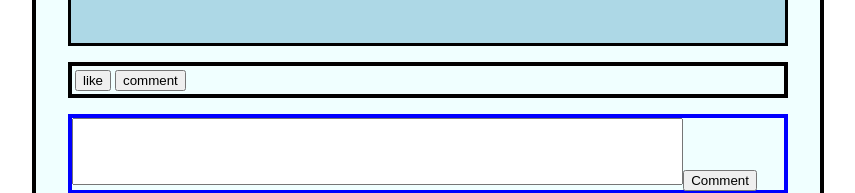
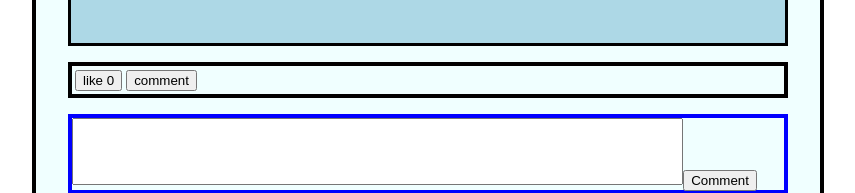
Before and after one commit to jennyton88/reactapp2, a React (Create React App) app in the folder client/: page / in a window 1280 px wide. Shown: the part 867-1060 px from the top of the page, without its empty margins (212-1067 px from the left). Built offline with nearby package versions, Linux system fonts and the light colour scheme.

Commit message:
like button is set to 1 when clicked

```diff
--- a/client/src/App.js
+++ b/client/src/App.js
@@ -1,4 +1,4 @@
-import {useState} from 'react';
+import React, {useState} from 'react';
 import './App.css';
 
 function App() {
@@ -43,7 +43,10 @@ function AddPost() {
   )
 }
 
+
 function BoxedContentWholePost() {
+  const [count, setCount] = useState(0); // right now not accounting for user like a post once
+  const [saveComment, setComment] = useState("");
   return (
     <div className="whole-post-box">
       <p>Username</p>
@@ -56,15 +59,16 @@ function BoxedContentWholePost() {
           <thead></thead>
           <tbody>
             <tr>
-              <th><button>like</button></th>
+              <th><button onClick={() => setCount(1)}>like {count}</button></th>
               <th><button>comment</button></th>
             </tr>
           </tbody>
         </table>
       </div>
       <div className="whole-post-comment-box">
-        <textarea className="whole-post-comment-textarea"></textarea>
-        <button >Comment</button>
+        <textarea className="whole-post-comment-textarea" ></textarea>
+        <button onClick={() => setComment("hello")}>Comment</button>
+        <p>{saveComment}</p>
       </div>
     </div>
   )
```
